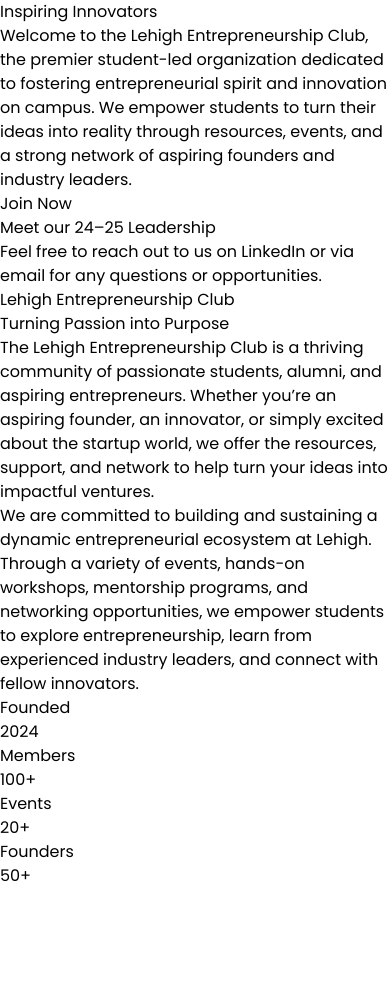
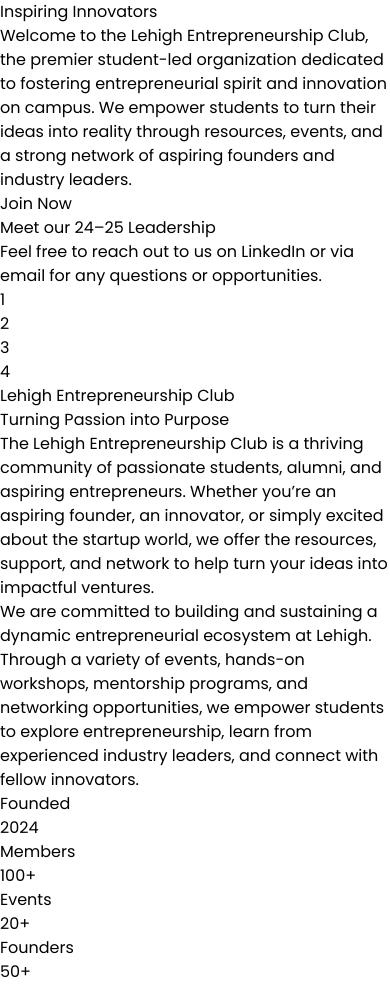
Before and after one commit to JoeySan5/lehigh-entrepreneurship-club, a Next.js app in the folder web/: page / in a window 390 px wide. Before the commit the page ends 888 px from the top, so only its background shows below. Built offline with nearby package versions, Linux system fonts and the light colour scheme.

Commit message:
fixed responsiveness on boxes in passion.tsx

```diff
--- a/web/src/app/components/homepage_text.tsx
+++ b/web/src/app/components/homepage_text.tsx
@@ -2,12 +2,12 @@
     return (
     <div id="parentBlueContainer" className="bg-[#1F274D] min-h-screen text-left">
 
-      <div id="childContainer" className="w-[80vw] bg-[#1F274D]   ml-14">
+      <div id="childContainer" className="w-screen bg-[#1F274D]   ml-14">
 
-        <h3 id="slogan" className="text-white pt-8 leading-tight font-[Poppins] text-[86px] font-bold">
+        <h3 id="slogan" className="text-white pt-8 leading-tight font-[Poppins] text-[60px] md:text-[75px] font-bold ">
             Inspiring Innovators
           </h3>
-          <p id="blurb" className="text-left w-[60vw] mt-9 text-white font-[Poppins] text-[18px]">
+          <p id="blurb" className=" text-left w-[60vw] mt-9 text-white font-[Poppins] text-[15px] md:text-[20px]">
             Welcome to the Lehigh Entrepreneurship Club, the premier student-led organization dedicated to fostering entrepreneurial spirit and innovation on campus. We empower students to turn their ideas into reality through resources, events, and a strong network of aspiring founders and industry leaders.
           </p>
         <button id="joinNowButton" className=" bg-[#FBB040] mt-20 w-44  text-black font-[Poppins] text-2xl py-3 px-6 rounded-2xl border-2 border-black shadow-md hover:bg-[#f7a800] focus:outline-none focus:ring-2 focus:ring-[#FBB040] transition duration-300">
--- a/web/src/app/components/passion.tsx
+++ b/web/src/app/components/passion.tsx
@@ -4,11 +4,11 @@
             {/* Main Content */}
             <div className="flex">
                 {/* Left Column */}
-                <div className="w-1/2 grid grid-cols-2 gap-3 p-6">
-                <div className="bg-white h-32 rounded-md"></div>
-                <div className="bg-white h-38 rounded-md"></div>
-                <div className="bg-white h-38 rounded-md -mt-40"></div>
-                <div className="bg-white h-33 rounded-md col-start-2"></div>
+                <div className="w-1/2 grid grid-cols-2 gap-3 p-7 color text-black">
+                <div className="bg-white  rounded-md">1</div>
+                <div className="bg-white h-38 rounded-md">2</div>
+                <div className="bg-white h-38 rounded-md ">3</div>
+                <div className="bg-white h-33 rounded-md ">4</div>
             </div>
 
                 <div className="w-1/2 p-10 text-left">
--- a/web/src/app/page.tsx
+++ b/web/src/app/page.tsx
@@ -4,9 +4,10 @@
 
 export default function Home() {
   return (
-    <div className="w-full bg-slate-500 text-center">
+    <div className="w-full  text-center">
       <HomePageText />
       <MeetTheTeam />
+      <div className="h-36 bg-[#1F274D]"></div>
       <Passion />
     </div>
   );
```
Also changed, not shown: web/src/app/components/joinnow.tsx (added).
